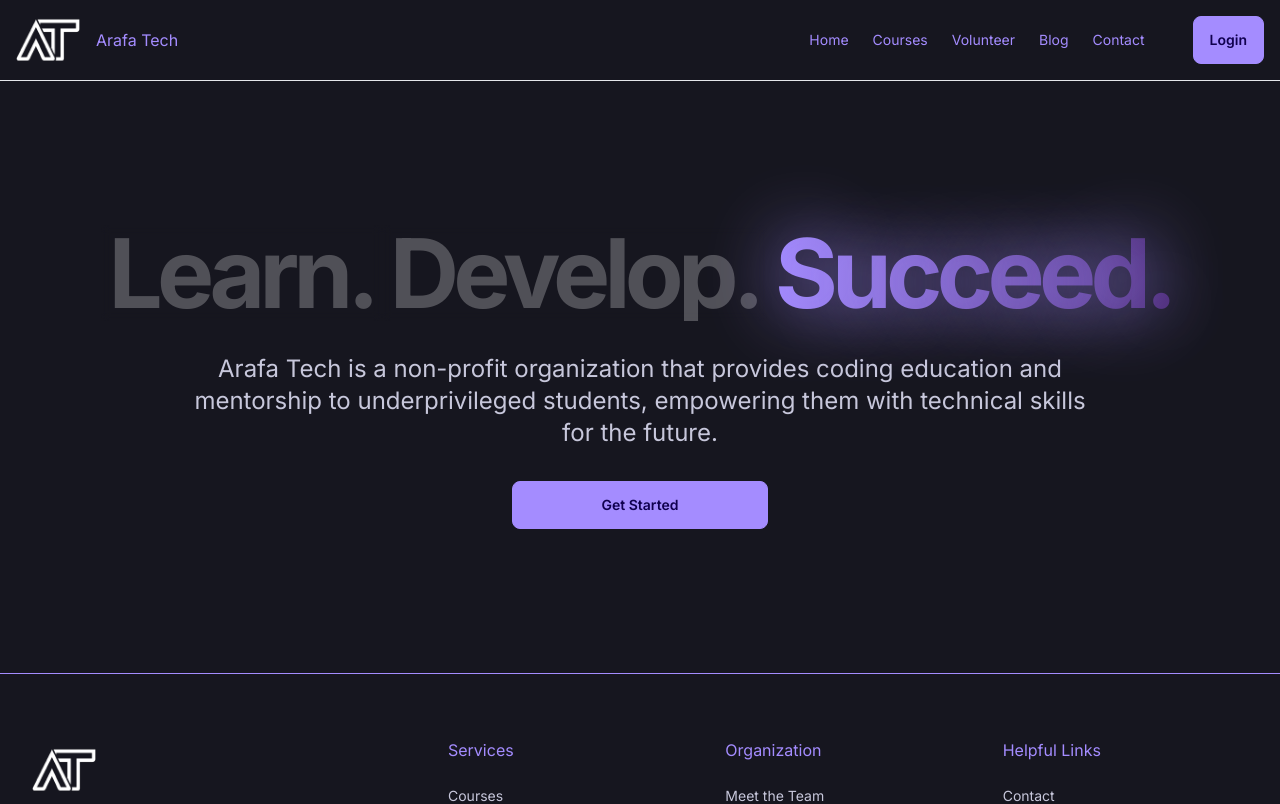
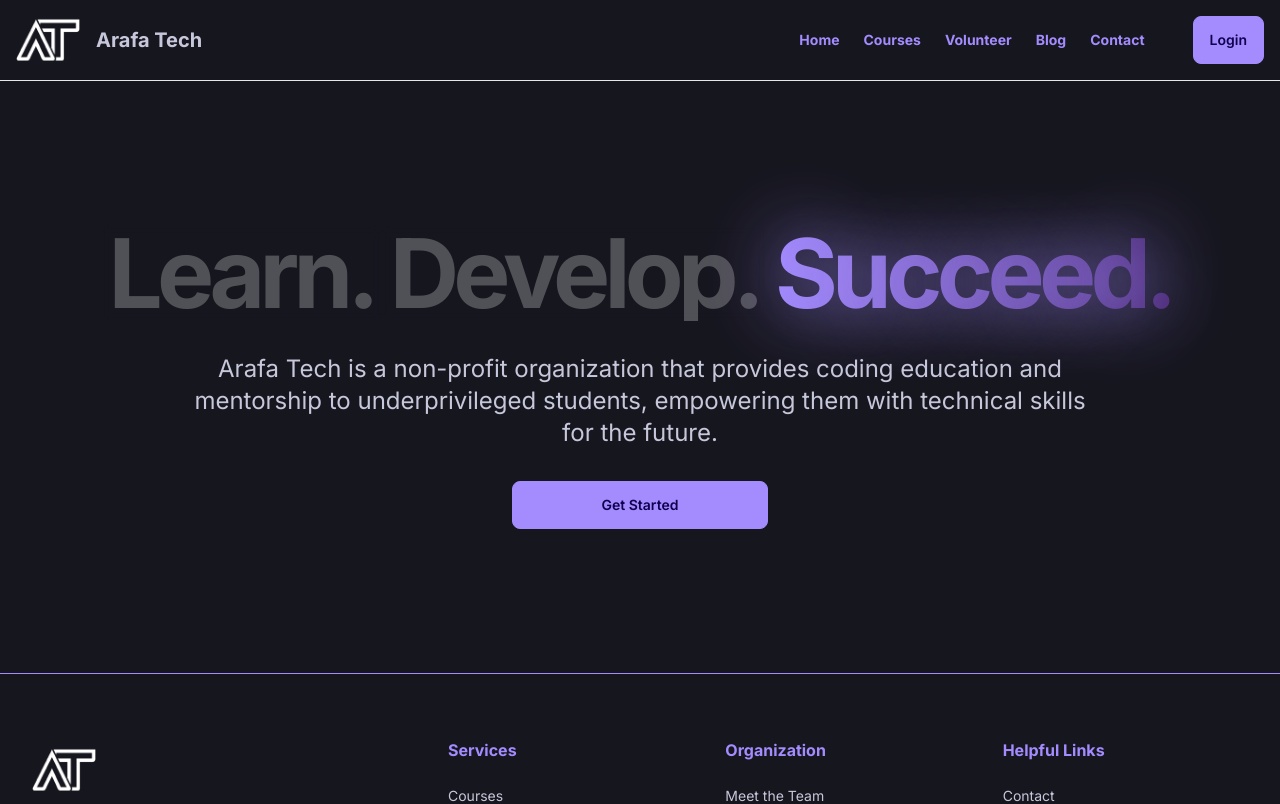
Before and after one commit to Arafa-Tech-Foundation/Website-Frontend, a Next.js app: page / in a window 1280 px wide. Shown: the top 804 px of the page. Built offline with nearby package versions, Linux system fonts and the light colour scheme; no server answers; a small style sheet from the web is missing.

Commit message:
:lipstick: Bold Headers

```diff
--- a/src/components/footer.tsx
+++ b/src/components/footer.tsx
@@ -126,7 +126,7 @@ export default function Footer() {
 					</div>
 					<div className="grid grid-cols-1 gap-8 sm:grid-cols-2 lg:col-span-2 lg:grid-cols-3">
 						<div>
-							<p className="font-medium text-primary">Services</p>
+							<p className="font-bold text-primary">Services</p>
 							<nav
 								aria-label="Footer Navigation - Services"
 								className="mt-6"
@@ -153,7 +153,7 @@ export default function Footer() {
 							</nav>
 						</div>
 						<div>
-							<p className="font-medium text-primary">
+							<p className="font-bold text-primary">
 								Organization
 							</p>
 							<nav
@@ -181,7 +181,7 @@ export default function Footer() {
 							</nav>
 						</div>
 						<div>
-							<p className="font-medium text-primary">
+							<p className="font-bold text-primary">
 								Helpful Links
 							</p>
 							<nav
--- a/src/components/header.tsx
+++ b/src/components/header.tsx
@@ -37,7 +37,7 @@ export default function Header() {
 				<div className="flex h-16 items-center justify-between">
 					<div className="flex-1 md:flex md:items-center md:gap-12">
 						<Link
-							className="flex items-center gap-4 text-primary"
+							className="flex items-center gap-4"
 							href="/"
 						>
 							<span className="sr-only">Home</span>
@@ -46,7 +46,9 @@ export default function Header() {
 								className="max-w-[4em]"
 								alt="arafa tech's logo"
 							/>
-							<h1 className="hidden sm:block">Arafa Tech</h1>
+							<h1 className="hidden text-xl md:block font-bold">
+								Arafa Tech
+							</h1>
 						</Link>
 					</div>
 					<div className="md:flex md:items-center md:gap-12">
@@ -118,7 +120,7 @@ function NavLink({
 	return (
 		<li>
 			<Link
-				className="text-primary transition hover:opacity-50"
+				className="text-primary transition hover:opacity-50 font-bold"
 				href={href}
 			>
 				{children}
```
